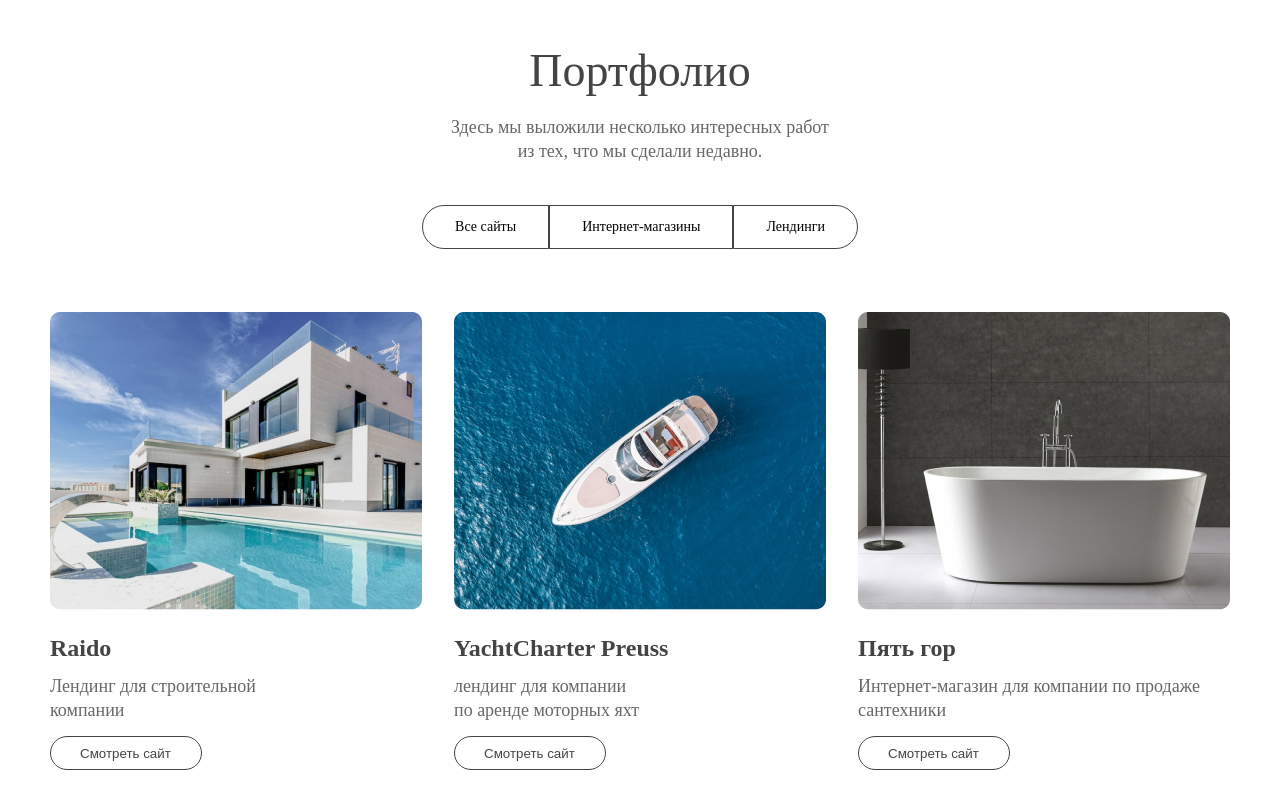
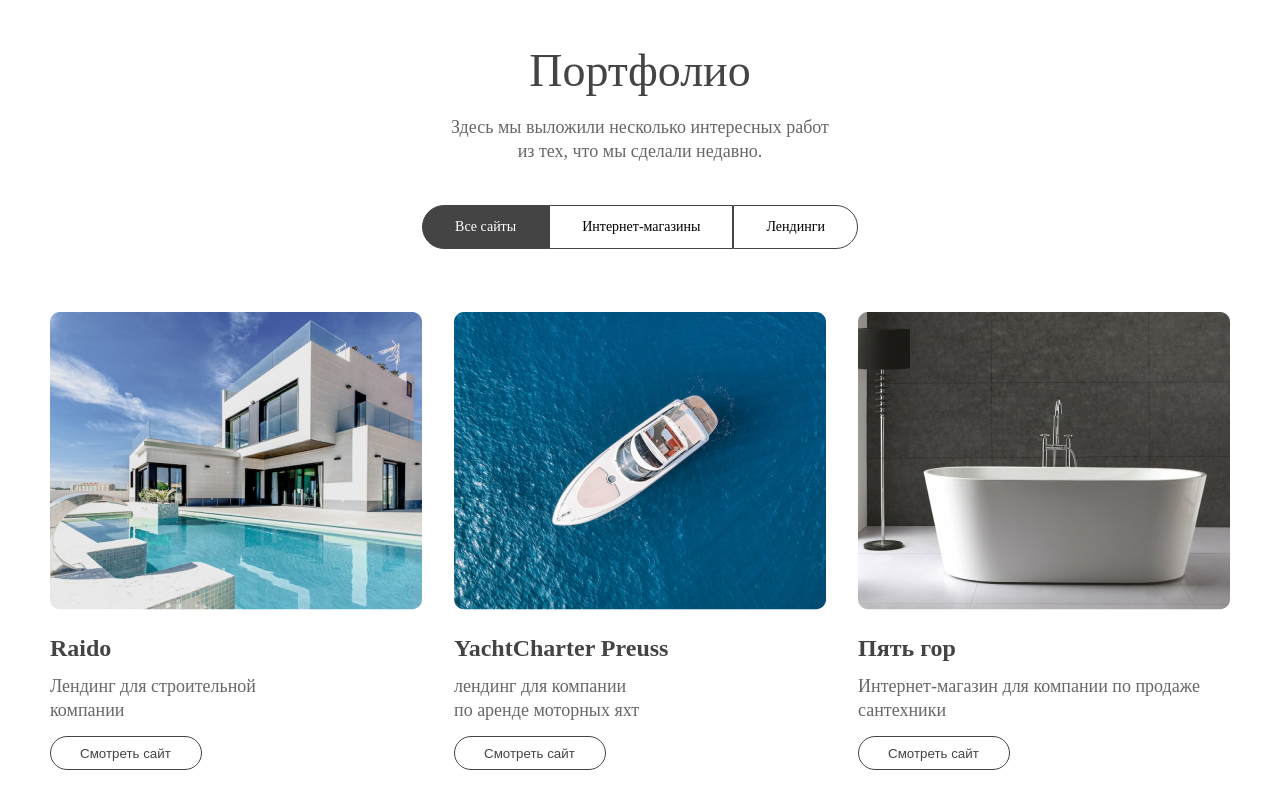
Before and after one commit to voronkov1988/testKlenDesign, a plain HTML site: page index.html in a window 1280 px wide. Shown: the part 726-1526 px from the top of the page. Drawn offline with Linux system fonts and the light colour scheme.

Commit message:
no fonts

```diff
--- a/index.html
+++ b/index.html
@@ -40,7 +40,7 @@
       <h2>Портфолио</h2>
       <p>Здесь мы выложили несколько интересных работ<br/> из тех, что мы сделали недавно.</p>
       <div class="tabs">
-         <span>Все сайты</span>
+         <span class="active">Все сайты</span>
          <span>Интернет-магазины</span>
          <span>Лендинги</span>
       </div>
```
